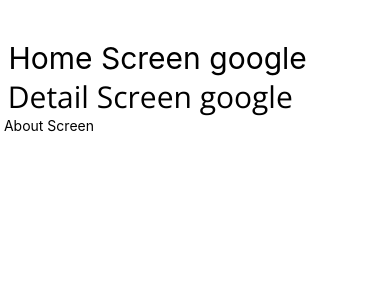
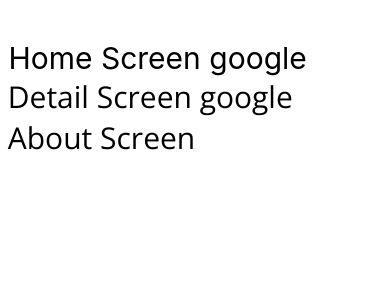
Before and after one commit to snowyy16/learn-react-native, a React Native app: screen / in a window 390 px wide. Shown: the top 300 px of the page. Built offline with nearby package versions, Linux system fonts and the light colour scheme.

Commit message:
added libraries navigation

```diff
--- a/App.tsx
+++ b/App.tsx
@@ -13,6 +13,7 @@
 import * as SplashScreen from 'expo-splash-screen';
 
 import {useEffect} from 'react';
+import { OPENSANS_REGULAR } from "./utils/const";
 
 
 SplashScreen.preventAutoHideAsync();
@@ -20,7 +21,7 @@
 
 const App = () => {
     const [loaded, error] = useFonts({
-        "OpenSans-Regular" : require('./assets/fonts/OpenSans-Regular.ttf')
+       [OPENSANS_REGULAR] : require('./assets/fonts/OpenSans-Regular.ttf')
 
   });
 
--- a/components/reviews/about.tsx
+++ b/components/reviews/about.tsx
@@ -1,10 +1,15 @@
-import { Text, View } from "react-native"
+import { StyleSheet, Text, View } from "react-native"
+import { globalStyles } from "../../utils/const";
 
-
+const style = StyleSheet.create({
+    about:{
+        fontSize:30
+    }
+})
 const AboutScreen = () =>{
     return (
         <View>
-            <Text> About Screen</Text>
+        <Text style={[style.about,globalStyles.globlaFont]}> About Screen</Text>
         </View>
     )
 }
--- a/components/reviews/detail.tsx
+++ b/components/reviews/detail.tsx
@@ -1,9 +1,10 @@
 import { StyleSheet, Text, View } from "react-native"
+import { OPENSANS_REGULAR } from "../../utils/const";
 
 const style = StyleSheet.create({
     review:{
         fontSize:30,
-        fontFamily:'OpenSans-Regular'
+        fontFamily: OPENSANS_REGULAR
     }
 })
 const DetailScreen = () =>{
--- a/package.json
+++ b/package.json
@@ -15,12 +15,16 @@
   "dependencies": {
     "@expo-google-fonts/inter": "^0.4.2",
     "@expo/vector-icons": "^15.0.2",
+    "@react-navigation/native": "6.1.18",
+    "@react-navigation/native-stack": "6.10.1",
     "expo": "~54.0.7",
     "expo-font": "~14.0.8",
     "expo-splash-screen": "~31.0.10",
     "expo-status-bar": "~3.0.8",
     "react": "19.1.0",
-    "react-native": "0.81.4"
+    "react-native": "0.81.4",
+    "react-native-safe-area-context": "4.10.5",
+    "react-native-screens": "3.31.1"
   },
   "devDependencies": {
     "@types/react": "~19.1.0",
--- /dev/null
+++ b/utils/const.ts
@@ -0,0 +1,9 @@
+import { StyleSheet } from "react-native"
+
+export const OPENSANS_REGULAR = 'OpenSans-Regular'
+
+export const globalStyles = StyleSheet.create({
+    globlaFont :{
+        fontFamily: OPENSANS_REGULAR
+    }
+})
```
Also changed, not shown: 1 other file (tests, documents, lock files or other folders).
